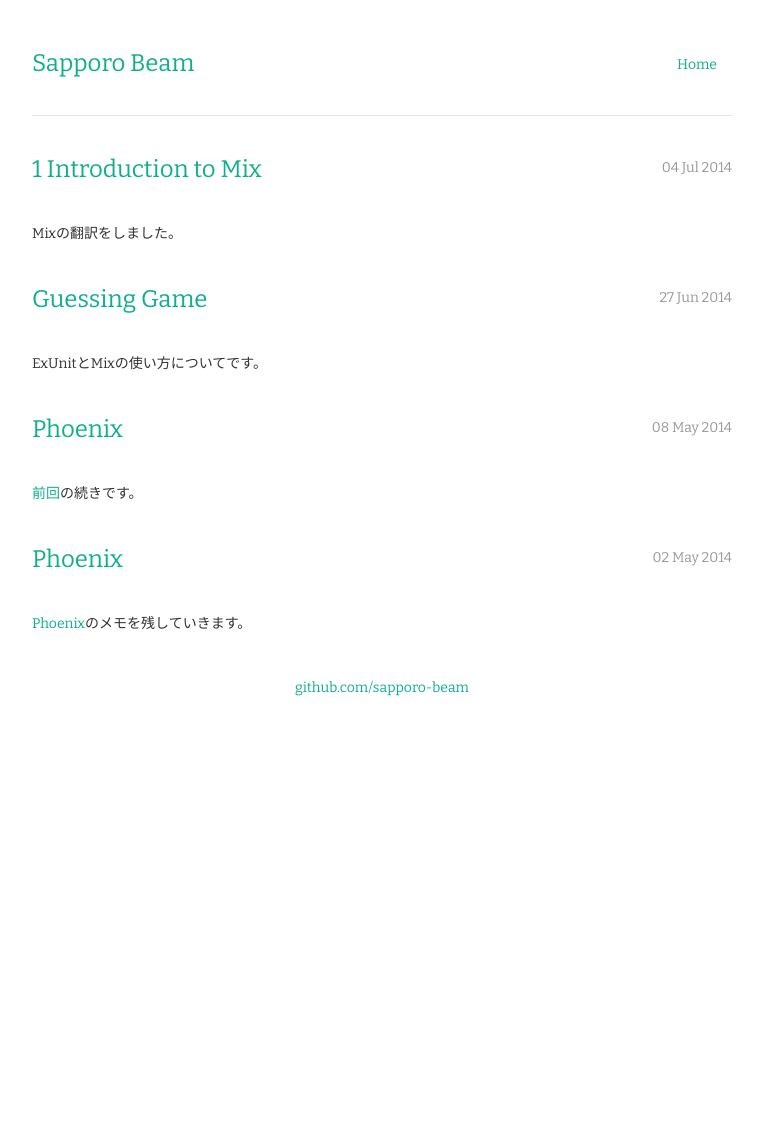
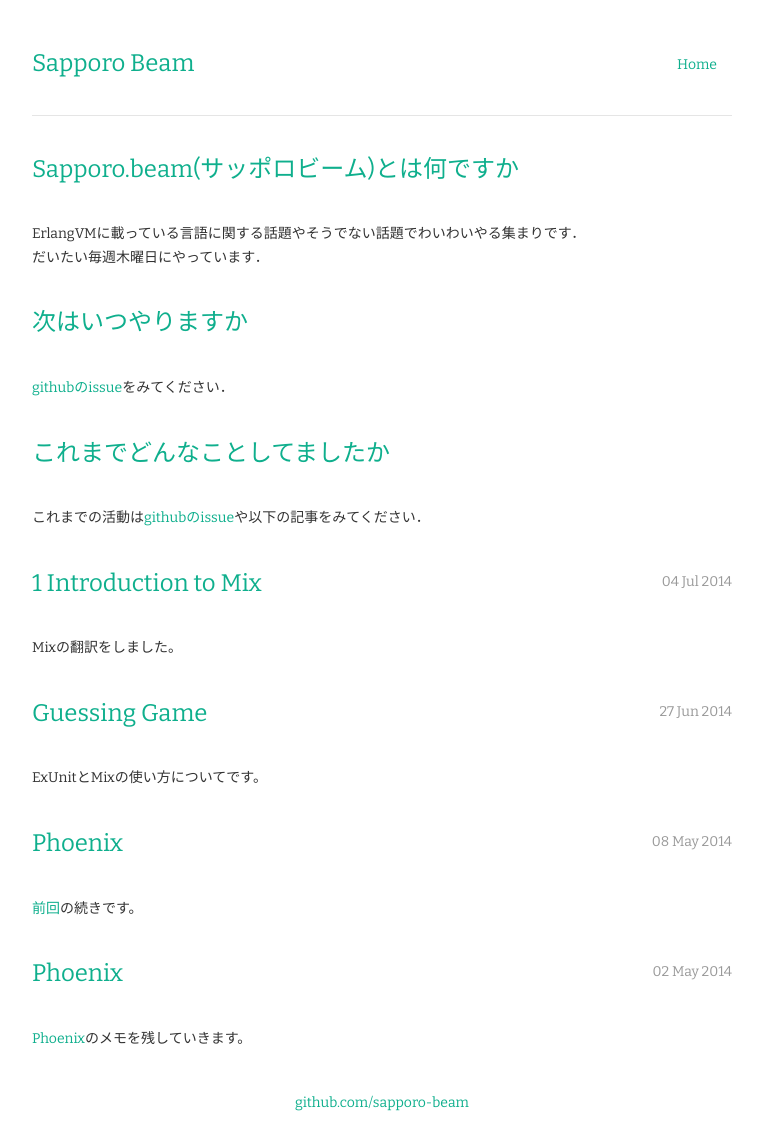
Before and after one commit to sapporo-beam/sapporo-beam.github.io, a Jekyll site: the page built from index.html, in a window 1280 px wide. Shown: the whole page, without its empty margins (258-1021 px from the left). Built offline with Jekyll 4.4.1, drawn with Linux system fonts in a browser that asks for light colours; Markdown is read by kramdown in place of the engine named in the settings; before the commit the page ends 900 px from its top, so only the background shows below that.

Commit message:
Describe about community

```diff
--- a/index.html
+++ b/index.html
@@ -1,6 +1,28 @@
 ---
 layout: default
 ---
+<article class='hentry'>
+  <div class='box'>
+    <h1 class='text-primary'>Sapporo.beam(サッポロビーム)とは何ですか</h1>
+  </div>
+  <div class='content'>
+    <p>ErlangVMに載っている言語に関する話題やそうでない話題でわいわいやる集まりです．<br>だいたい毎週木曜日にやっています．</p>
+  </div>
+</article>
+
+<article class='hentry' id='next-time'>
+  <div class='box'>
+    <h1 class='text-primary'>次はいつやりますか</h1>
+  </div>
+  <div class='content'><a href='https://github.com/sapporo-beam/sapporo-beam/issues?labels=meetup'>githubのissue</a>をみてください．</div>
+</article>
+
+<article class='hentry'>
+  <div class='box'>
+    <h1 class='text-primary'>これまでどんなことしてましたか</h1>
+  </div>
+  <div class='content'>これまでの活動は<a href='https://github.com/sapporo-beam/sapporo-beam/issues?labels=meetup&state=closed'>githubのissue</a>や以下の記事をみてください．</a></div>
+</article>
 
 {% for post in site.posts %}
 <article class='hentry'>
@@ -13,3 +35,21 @@
   </div>
 </article>
 {% endfor %}
+
+<script>
+$(function() {
+  $.ajax({
+    url: "https://api.github.com/repos/sapporo-beam/sapporo-beam/issues"
+  })
+    .done(function(data) {
+      // assuming data type is Array
+      if(data.length > 0) {
+        var nextMeetup = data[0];
+        var html = markdown.toHTML(nextMeetup.body);
+        $("#next-time div.content").html(function(i, old) {
+          return old + "<p>issueの最新情報は以下のとおりです．<br>" + html + "</p>";
+        });
+      }
+    });
+  });
+</script>
```
